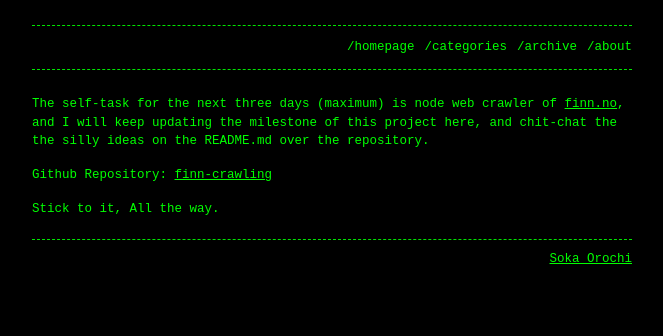
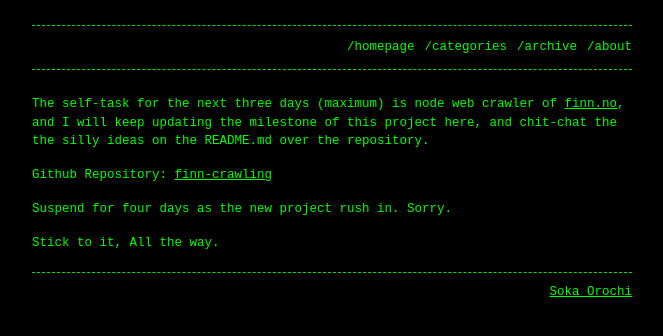
Before and after one commit to Mini-Pingu/mini-pingu.github.io, a Jekyll site: the page built from _posts/2021-05-27-249-littleTask.md, in a window 1280 px wide. Shown: the top 336 px of the page, without its empty margins (308-971 px from the left). Built offline with Jekyll 4.4.1, drawn with Linux system fonts in a browser that asks for light colours.

Commit message:
update post

```diff
--- a/_posts/2021-05-27-249-littleTask.md
+++ b/_posts/2021-05-27-249-littleTask.md
@@ -11,4 +11,6 @@ The self-task for the next three days (maximum) is node web crawler of [finn.no]
 
 Github Repository: [finn-crawling](https://github.com/Mini-Pingu/finn-crawling)
 
+Suspend for four days as the new project rush in. Sorry.
+
 Stick to it, All the way.
```
